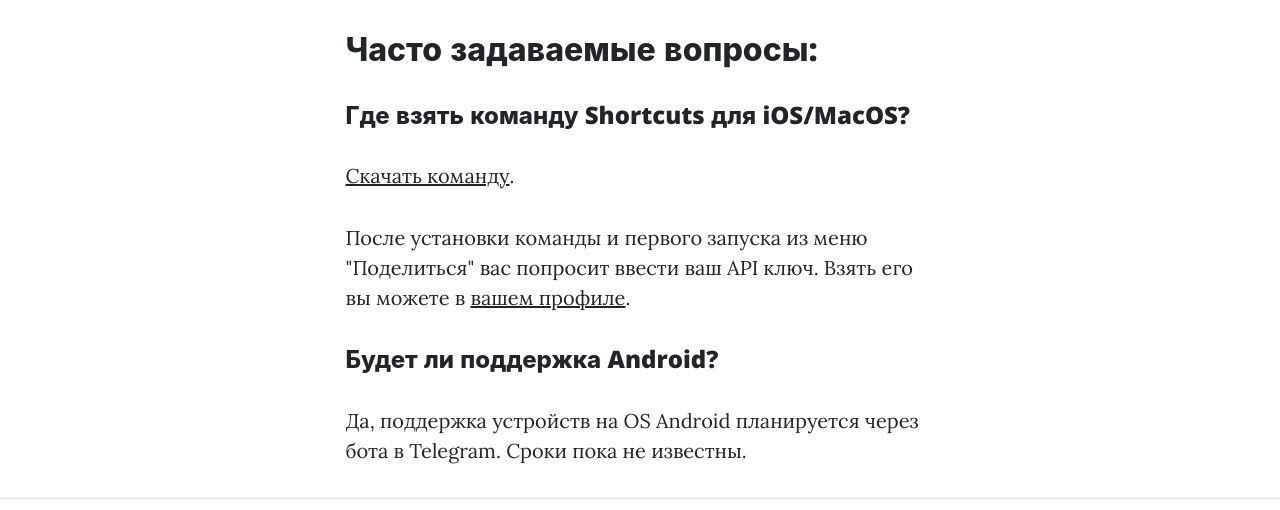
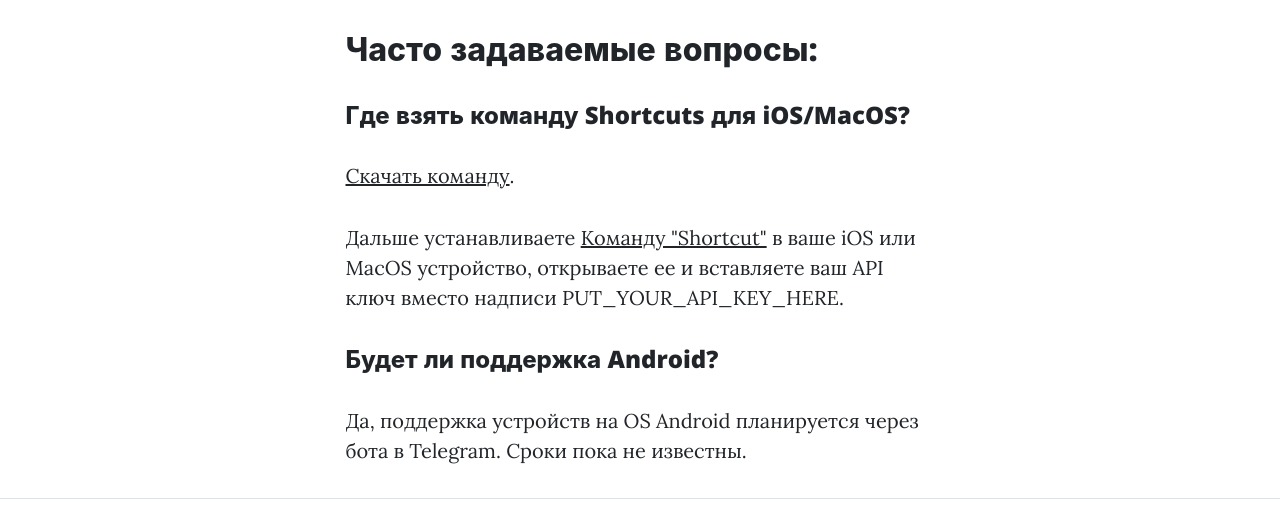
Before and after one commit to dntsk/later42, a Django app: page / in a window 1280 px wide. Shown: the part 983-1493 px from the top of the page. Run offline with Django 4.2, Linux system fonts and the light colour scheme; some libraries are stand-ins or nearby versions.

Commit message:
typo: faq

```diff
--- a/later42/templates/faq_include.html
+++ b/later42/templates/faq_include.html
@@ -1,9 +1,10 @@
 {% load static %}
 <h2>Часто задаваемые вопросы:</h2>
 <p></p>
+
 <h4>Где взять команду Shortcuts для iOS/MacOS?</h4>
 <p><a href="{% static 'apps/later42.shortcut' %}">Скачать команду</a>.</p>
-<p>После установки команды и первого запуска из меню "Поделиться" вас попросит ввести ваш API ключ. Взять его вы
-    можете в <a href="{% url 'profile' %}">вашем профиле</a>.</p>
+<p>Дальше устанавливаете <a href="{% static 'apps/later42.shortcut' %}">Команду "Shortcut"</a> в ваше iOS или MacOS устройство, открываете ее и вставляете ваш API ключ вместо надписи PUT_YOUR_API_KEY_HERE.</p>
+
 <h4>Будет ли поддержка Android?</h4>
 <p>Да, поддержка устройств на OS Android планируется через бота в Telegram. Сроки пока не известны.</p>
```
